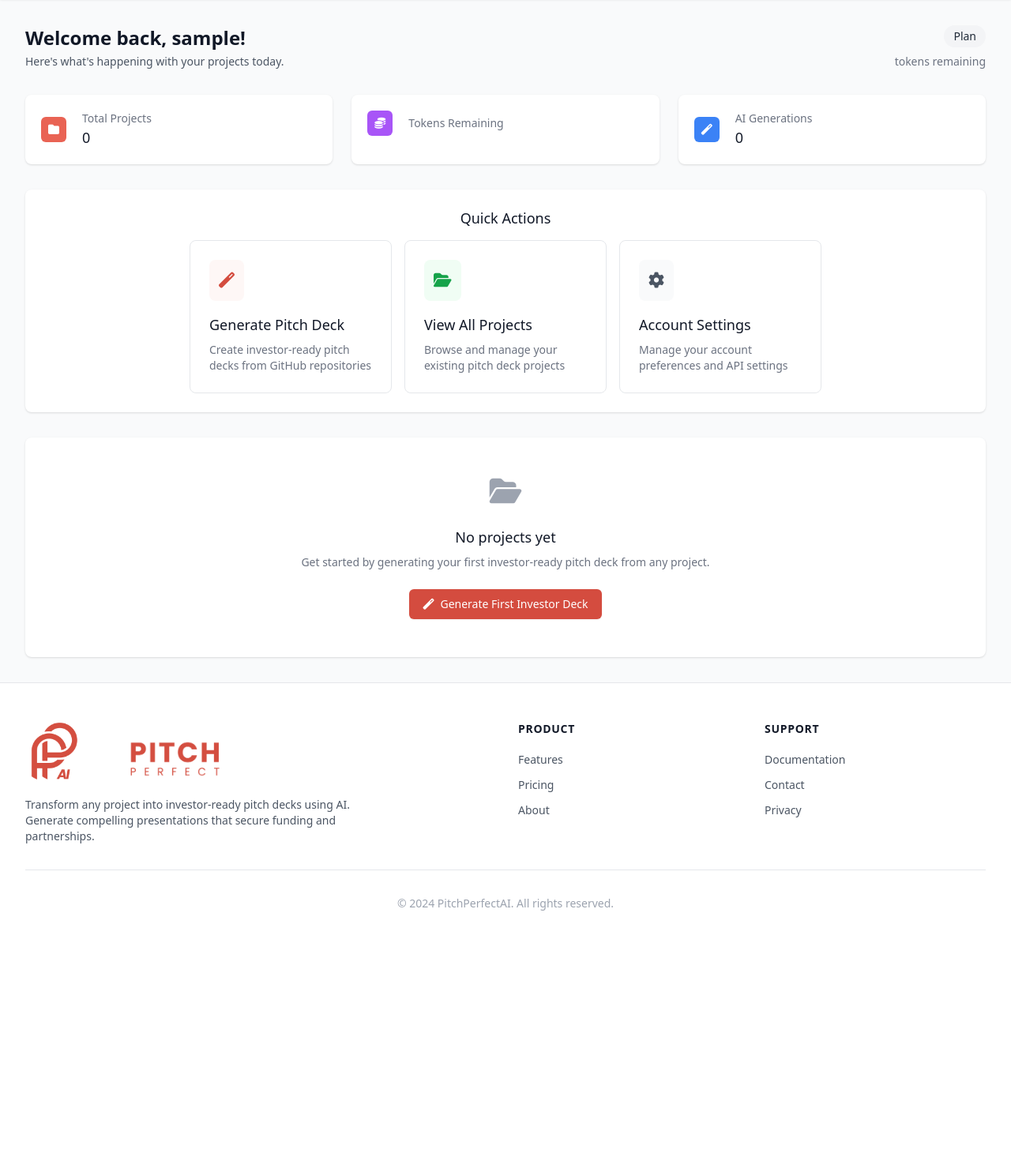
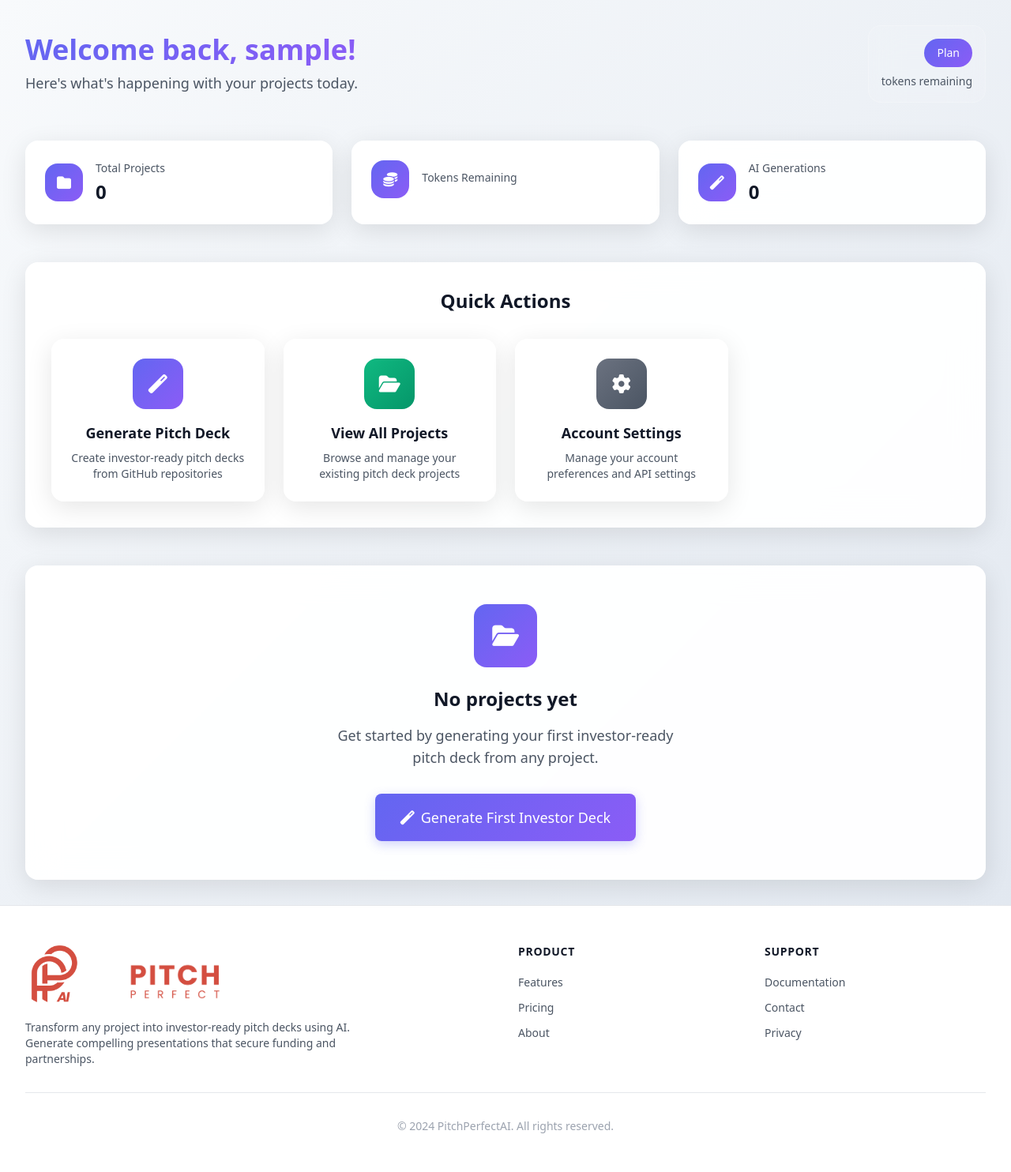
Before and after one commit to ctoriola/synoptic-webapp, a Flask app: page /dashboard/ in a window 1280 px wide. Shown: the part 97-1581 px from the top of the page at 79% size. Before the commit the page ends 1250 px from the top, so only its background shows below. Run offline with Flask 3, Linux system fonts and the light colour scheme; the visitor is signed in with stand-in values (Sample User, id 1); some libraries are stand-ins or nearby versions.

Commit message:
ui update

```diff
--- a/static/css/main.css
+++ b/static/css/main.css
@@ -149,34 +149,156 @@
 
 /* Custom CSS for Synoptic */
 
-/* Coral/Peach Color Palette */
+/* Modern Gradient Color Palette */
 :root {
-    --primary-50: #fef7f6;
-    --primary-100: #fdeeed;
-    --primary-200: #ff9081;
-    --primary-300: #ff8678;
-    --primary-400: #ed7f73;
-    --primary-500: #e96354;
-    --primary-600: #d44c3f;
-    --primary-700: #b73a2f;
-    --primary-800: #97312a;
-    --primary-900: #7d2d28;
+    --primary: #6366f1;
+    --primary-light: #8b5cf6;
+    --primary-dark: #4f46e5;
+    --secondary: #8b5cf6;
+    --accent: #06b6d4;
+    --success: #10b981;
+    --warning: #f59e0b;
+    --error: #ef4444;
+    --gray-50: #f9fafb;
+    --gray-100: #f3f4f6;
+    --gray-200: #e5e7eb;
+    --gray-300: #d1d5db;
+    --gray-400: #9ca3af;
+    --gray-500: #6b7280;
+    --gray-600: #4b5563;
+    --gray-700: #374151;
+    --gray-800: #1f2937;
+    --gray-900: #111827;
+
+    /* Gradient backgrounds */
+    --gradient-primary: linear-gradient(135deg, var(--primary) 0%, var(--secondary) 100%);
+    --gradient-hero: linear-gradient(135deg, #6366f1 0%, #8b5cf6 100%);
+    --gradient-card: linear-gradient(145deg, rgba(255,255,255,0.1) 0%, rgba(255,255,255,0.05) 100%);
 }
 
-/* Force coral colors in dark mode */
-@media (prefers-color-scheme: dark) {
-    :root {
-        --primary-50: #fef7f6 !important;
-        --primary-100: #fdeeed !important;
-        --primary-200: #ff9081 !important;
-        --primary-300: #ff8678 !important;
-        --primary-400: #ed7f73 !important;
-        --primary-500: #e96354 !important;
-        --primary-600: #d44c3f !important;
-        --primary-700: #b73a2f !important;
-        --primary-800: #97312a !important;
-        --primary-900: #7d2d28 !important;
+/* Modern animations and transitions */
+* {
+    transition: all 0.3s cubic-bezier(0.4, 0, 0.2, 1);
+}
+
+.animate-fade-in {
+    animation: fadeIn 0.6s ease-out;
+}
+
+.animate-slide-up {
+    animation: slideUp 0.8s ease-out;
+}
+
+.animate-scale-in {
+    animation: scaleIn 0.5s ease-out;
+}
+
+@keyframes fadeIn {
+    from { opacity: 0; }
+    to { opacity: 1; }
+}
+
+@keyframes slideUp {
+    from {
+        opacity: 0;
+        transform: translateY(30px);
     }
+    to {
+        opacity: 1;
+        transform: translateY(0);
+    }
+}
+
+@keyframes scaleIn {
+    from {
+        opacity: 0;
+        transform: scale(0.95);
+    }
+    to {
+        opacity: 1;
+        transform: scale(1);
+    }
+}
+
+/* Modern button styles */
+.btn-primary {
+    background: var(--gradient-primary);
+    color: white;
+    border: none;
+    padding: 0.75rem 1.5rem;
+    border-radius: 0.5rem;
+    font-weight: 500;
+    transition: all 0.3s ease;
+    box-shadow: 0 4px 14px 0 rgba(99, 102, 241, 0.3);
+}
+
+.btn-primary:hover {
+    transform: translateY(-2px);
+    box-shadow: 0 8px 25px 0 rgba(99, 102, 241, 0.4);
+}
+
+.btn-secondary {
+    background: rgba(255, 255, 255, 0.1);
+    backdrop-filter: blur(10px);
+    color: white;
+    border: 1px solid rgba(255, 255, 255, 0.2);
+    padding: 0.75rem 1.5rem;
+    border-radius: 0.5rem;
+    font-weight: 500;
+    transition: all 0.3s ease;
+}
+
+.btn-secondary:hover {
+    background: rgba(255, 255, 255, 0.2);
+    transform: translateY(-1px);
+}
+
+/* Modern card styles */
+.modern-card {
+    background: rgba(255, 255, 255, 0.95);
+    backdrop-filter: blur(20px);
+    border: 1px solid rgba(255, 255, 255, 0.2);
+    border-radius: 1rem;
+    box-shadow: 0 8px 32px rgba(0, 0, 0, 0.1);
+    transition: all 0.3s ease;
+}
+
+.modern-card:hover {
+    transform: translateY(-4px);
+    box-shadow: 0 20px 40px rgba(0, 0, 0, 0.15);
+}
+
+/* Gradient text */
+.gradient-text {
+    background: var(--gradient-primary);
+    -webkit-background-clip: text;
+    -webkit-text-fill-color: transparent;
+    background-clip: text;
+}
+
+/* Glass morphism effect */
+.glass {
+    background: rgba(255, 255, 255, 0.1);
+    backdrop-filter: blur(20px);
+    border: 1px solid rgba(255, 255, 255, 0.2);
+    border-radius: 1rem;
+}
+
+/* Modern input styles */
+.modern-input {
+    background: rgba(255, 255, 255, 0.9);
+    border: 1px solid rgba(255, 255, 255, 0.3);
+    border-radius: 0.75rem;
+    padding: 0.875rem 1rem;
+    transition: all 0.3s ease;
+    backdrop-filter: blur(10px);
+}
+
+.modern-input:focus {
+    outline: none;
+    border-color: var(--primary);
+    box-shadow: 0 0 0 3px rgba(99, 102, 241, 0.1);
+    background: rgba(255, 255, 255, 0.95);
 }
 
 /* Override Tailwind primary colors with coral */
--- a/templates/dashboard/index.html
+++ b/templates/dashboard/index.html
@@ -3,100 +3,88 @@
 {% block title %}Dashboard - Synoptic{% endblock %}
 
 {% block content %}
+<!-- Modern gradient background -->
+<div class="min-h-screen" style="background: linear-gradient(135deg, #f8fafc 0%, #e2e8f0 100%);">
     <div class="max-w-7xl mx-auto px-4 sm:px-6 lg:px-8 py-8">
         <!-- Header -->
-    <div class="mb-8">
+        <div class="mb-12 animate-fade-in">
             <div class="flex flex-col sm:flex-row sm:justify-between sm:items-center gap-4">
                 <div>
-                <h1 class="text-2xl font-bold text-gray-900">Welcome back, {{ current_user.username }}!</h1>
-                <p class="mt-1 text-sm text-gray-600">Here's what's happening with your projects today.</p>
+                    <h1 class="text-4xl font-bold gradient-text mb-2">Welcome back, {{ current_user.username }}!</h1>
+                    <p class="text-lg text-gray-600">Here's what's happening with your projects today.</p>
                 </div>
+                <div class="glass p-4 rounded-2xl">
                     <div class="flex flex-col sm:text-right gap-2">
-                <span class="inline-flex items-center px-3 py-1 rounded-full text-sm font-medium w-fit sm:ml-auto
-                    {% if current_user.account_tier == 'pro' %}bg-purple-100 text-purple-800
-                    {% elif current_user.account_tier == 'basic' %}bg-blue-100 text-blue-800
-                    {% else %}bg-gray-100 text-gray-800{% endif %}">
+                        <span class="inline-flex items-center px-4 py-2 rounded-full text-sm font-medium w-fit sm:ml-auto
+                            {% if current_user.account_tier == 'pro' %}text-white{% else %}text-white{% endif %}"
+                            style="background: var(--gradient-primary);">
                             {{ current_user.account_tier|title }} Plan
                         </span>
-                <p class="text-sm text-gray-500">{{ current_user.tokens }} tokens remaining</p>
+                        <p class="text-sm text-gray-600 font-medium">{{ current_user.tokens }} tokens remaining</p>
+                    </div>
                 </div>
             </div>
         </div>
 
         <!-- Stats Cards -->
-    <div class="grid grid-cols-1 md:grid-cols-3 gap-6 mb-8">
-        <div class="bg-white overflow-hidden shadow rounded-lg">
-            <div class="p-5">
+        <div class="grid grid-cols-1 md:grid-cols-3 gap-6 mb-12">
+            <div class="modern-card p-6 animate-slide-up">
                 <div class="flex items-center">
                     <div class="flex-shrink-0">
-                        <div class="w-8 h-8 bg-primary-500 rounded-md flex items-center justify-center">
-                            <i class="fas fa-folder text-white text-sm"></i>
+                        <div class="w-12 h-12 rounded-2xl flex items-center justify-center" style="background: var(--gradient-primary);">
+                            <i class="fas fa-folder text-white text-lg"></i>
                         </div>
                     </div>
-                    <div class="ml-5 w-0 flex-1">
-                        <dl>
-                            <dt class="text-sm font-medium text-gray-500 truncate">Total Projects</dt>
-                            <dd class="text-lg font-medium text-gray-900">{{ stats.total_projects }}</dd>
-                        </dl>
-                    </div>
+                    <div class="ml-4 flex-1">
+                        <dt class="text-sm font-medium text-gray-600 mb-1">Total Projects</dt>
+                        <dd class="text-2xl font-bold text-gray-900">{{ stats.total_projects }}</dd>
                     </div>
                 </div>
             </div>
 
-        <div class="bg-white overflow-hidden shadow rounded-lg">
-            <div class="p-5">
+            <div class="modern-card p-6 animate-slide-up" style="animation-delay: 0.1s;">
                 <div class="flex items-center">
                     <div class="flex-shrink-0">
-                        <div class="w-8 h-8 bg-purple-500 rounded-md flex items-center justify-center">
-                            <i class="fas fa-coins text-white text-sm"></i>
+                        <div class="w-12 h-12 rounded-2xl flex items-center justify-center" style="background: var(--gradient-primary);">
+                            <i class="fas fa-coins text-white text-lg"></i>
                         </div>
                     </div>
-                    <div class="ml-5 w-0 flex-1">
-                        <dl>
-                            <dt class="text-sm font-medium text-gray-500 truncate">Tokens Remaining</dt>
-                            <dd class="text-lg font-medium text-gray-900">{{ current_user.tokens }}</dd>
-                        </dl>
-                    </div>
+                    <div class="ml-4 flex-1">
+                        <dt class="text-sm font-medium text-gray-600 mb-1">Tokens Remaining</dt>
+                        <dd class="text-2xl font-bold text-gray-900">{{ current_user.tokens }}</dd>
                     </div>
                 </div>
             </div>
 
-        <div class="bg-white overflow-hidden shadow rounded-lg">
-            <div class="p-5">
+            <div class="modern-card p-6 animate-slide-up" style="animation-delay: 0.2s;">
                 <div class="flex items-center">
                     <div class="flex-shrink-0">
-                        <div class="w-8 h-8 bg-blue-500 rounded-md flex items-center justify-center">
-                            <i class="fas fa-magic text-white text-sm"></i>
+                        <div class="w-12 h-12 rounded-2xl flex items-center justify-center" style="background: var(--gradient-primary);">
+                            <i class="fas fa-magic text-white text-lg"></i>
                         </div>
                     </div>
-                    <div class="ml-5 w-0 flex-1">
-                        <dl>
-                            <dt class="text-sm font-medium text-gray-500 truncate">AI Generations</dt>
-                            <dd class="text-lg font-medium text-gray-900">{{ stats.total_projects }}</dd>
-                        </dl>
-                    </div>
+                    <div class="ml-4 flex-1">
+                        <dt class="text-sm font-medium text-gray-600 mb-1">AI Generations</dt>
+                        <dd class="text-2xl font-bold text-gray-900">{{ stats.total_projects }}</dd>
                     </div>
                 </div>
             </div>
         </div>
 
         <!-- Quick Actions -->
-    <div class="bg-white shadow rounded-lg mb-8">
-        <div class="px-4 py-5 sm:p-6">
-            <h3 class="text-lg leading-6 font-medium text-gray-900 mb-4 text-center">Quick Actions</h3>
-            <div class="flex justify-center gap-4 max-w-5xl mx-auto overflow-x-auto">
+        <div class="modern-card p-8 mb-12 animate-scale-in">
+            <h3 class="text-2xl font-bold text-gray-900 mb-8 text-center">Quick Actions</h3>
+            <div class="grid grid-cols-1 md:grid-cols-2 lg:grid-cols-4 gap-6">
                 <a href="{{ url_for('dashboard.generator') }}"
-                   class="relative group bg-white p-6 focus-within:ring-2 focus-within:ring-inset focus-within:ring-primary-500 border border-gray-200 rounded-lg hover:border-primary-300 transition-colors w-64 flex-shrink-0">
-                    <div>
-                        <span class="rounded-lg inline-flex p-3 bg-primary-50 text-primary-600 ring-4 ring-white">
-                            <i class="fas fa-magic text-xl"></i>
-                        </span>
+                   class="modern-card p-6 group hover:scale-105 transition-all duration-300">
+                    <div class="text-center">
+                        <div class="w-16 h-16 rounded-2xl mx-auto mb-4 flex items-center justify-center" style="background: var(--gradient-primary);">
+                            <i class="fas fa-magic text-2xl text-white"></i>
                         </div>
-                    <div class="mt-4">
-                        <h3 class="text-lg font-medium text-gray-900">
+                        <h4 class="text-lg font-bold text-gray-900 mb-2">
                             Generate Pitch Deck
-                        </h3>
-                        <p class="mt-2 text-sm text-gray-500">
+                        </h4>
+                        <p class="text-sm text-gray-600">
                             Create investor-ready pitch decks from GitHub repositories
                         </p>
                     </div>
@@ -104,17 +92,15 @@
 
                 {% if current_user.github_id %}
                 <a href="{{ url_for('auth.request_repo_access') if not current_user.github_token else url_for('auth.select_repo') }}"
-                   class="relative group bg-white p-6 focus-within:ring-2 focus-within:ring-inset focus-within:ring-primary-500 border border-gray-200 rounded-lg hover:border-primary-300 transition-colors w-64 flex-shrink-0">
-                    <div>
-                        <span class="rounded-lg inline-flex p-3 bg-gray-900 text-white ring-4 ring-white">
-                            <i class="fab fa-github text-xl"></i>
-                        </span>
+                   class="modern-card p-6 group hover:scale-105 transition-all duration-300">
+                    <div class="text-center">
+                        <div class="w-16 h-16 rounded-2xl mx-auto mb-4 flex items-center justify-center bg-gray-900">
+                            <i class="fab fa-github text-2xl text-white"></i>
                         </div>
-                    <div class="mt-4">
-                        <h3 class="text-lg font-medium text-gray-900">
+                        <h4 class="text-lg font-bold text-gray-900 mb-2">
                             Select from GitHub
-                        </h3>
-                        <p class="mt-2 text-sm text-gray-500">
+                        </h4>
+                        <p class="text-sm text-gray-600">
                             Quick-start with your GitHub repositories
                         </p>
                     </div>
@@ -122,96 +108,89 @@
                 {% endif %}
 
                 <a href="{{ url_for('dashboard.projects') }}"
-                   class="relative group bg-white p-6 focus-within:ring-2 focus-within:ring-inset focus-within:ring-primary-500 border border-gray-200 rounded-lg hover:border-primary-300 transition-colors w-64 flex-shrink-0">
-                    <div>
-                        <span class="rounded-lg inline-flex p-3 bg-green-50 text-green-600 ring-4 ring-white">
-                            <i class="fas fa-folder-open text-xl"></i>
-                        </span>
+                   class="modern-card p-6 group hover:scale-105 transition-all duration-300">
+                    <div class="text-center">
+                        <div class="w-16 h-16 rounded-2xl mx-auto mb-4 flex items-center justify-center" style="background: linear-gradient(135deg, #10b981 0%, #059669 100%);">
+                            <i class="fas fa-folder-open text-2xl text-white"></i>
                         </div>
-                    <div class="mt-4">
-                        <h3 class="text-lg font-medium text-gray-900">
+                        <h4 class="text-lg font-bold text-gray-900 mb-2">
                             View All Projects
-                        </h3>
-                        <p class="mt-2 text-sm text-gray-500">
+                        </h4>
+                        <p class="text-sm text-gray-600">
                             Browse and manage your existing pitch deck projects
                         </p>
                     </div>
                 </a>
 
                 <a href="{{ url_for('dashboard.settings') }}"
-                   class="relative group bg-white p-6 focus-within:ring-2 focus-within:ring-inset focus-within:ring-primary-500 border border-gray-200 rounded-lg hover:border-primary-300 transition-colors w-64 flex-shrink-0">
-                    <div>
-                        <span class="rounded-lg inline-flex p-3 bg-gray-50 text-gray-600 ring-4 ring-white">
-                            <i class="fas fa-cog text-xl"></i>
-                        </span>
+                   class="modern-card p-6 group hover:scale-105 transition-all duration-300">
+                    <div class="text-center">
+                        <div class="w-16 h-16 rounded-2xl mx-auto mb-4 flex items-center justify-center" style="background: linear-gradient(135deg, #6b7280 0%, #4b5563 100%);">
+                            <i class="fas fa-cog text-2xl text-white"></i>
                         </div>
-                    <div class="mt-4">
-                        <h3 class="text-lg font-medium text-gray-900">
+                        <h4 class="text-lg font-bold text-gray-900 mb-2">
                             Account Settings
-                        </h3>
-                        <p class="mt-2 text-sm text-gray-500">
+                        </h4>
+                        <p class="text-sm text-gray-600">
                             Manage your account preferences and API settings
                         </p>
                     </div>
                 </a>
             </div>
         </div>
-    </div>
 
         <!-- Recent Projects -->
         {% if recent_projects %}
-    <div class="bg-white shadow rounded-lg">
-        <div class="px-4 py-5 sm:p-6">
-            <div class="flex items-center justify-between mb-4">
-                <h3 class="text-lg leading-6 font-medium text-gray-900">Recent Projects</h3>
-                <a href="{{ url_for('dashboard.projects') }}" class="text-sm text-primary-600 hover:text-primary-500">
+        <div class="modern-card p-8 animate-fade-in">
+            <div class="flex items-center justify-between mb-6">
+                <h3 class="text-2xl font-bold text-gray-900">Recent Projects</h3>
+                <a href="{{ url_for('dashboard.projects') }}" class="text-sm gradient-text font-medium hover:opacity-80 transition-opacity">
                     View all <i class="fas fa-arrow-right ml-1"></i>
                 </a>
             </div>
             <div class="space-y-4">
                 {% for project in recent_projects %}
-                <div class="flex flex-col sm:flex-row sm:items-center sm:justify-between p-4 border border-gray-200 rounded-lg hover:border-primary-300 transition-colors gap-3">
+                <div class="modern-card p-6 hover:scale-[1.02] transition-all duration-300">
+                    <div class="flex flex-col sm:flex-row sm:items-center sm:justify-between gap-4">
                         <div class="flex items-center space-x-4 min-w-0 flex-1">
                             <div class="flex-shrink-0">
-                            <div class="w-10 h-10 bg-gray-800 rounded-lg flex items-center justify-center">
-                                <i class="fab fa-github text-white"></i>
+                                <div class="w-12 h-12 bg-gray-900 rounded-2xl flex items-center justify-center">
+                                    <i class="fab fa-github text-white text-lg"></i>
                                 </div>
                             </div>
                             <div class="min-w-0 flex-1">
-                            <h4 class="text-sm font-medium text-gray-900 truncate">{{ project.title }}</h4>
-                            <p class="text-sm text-gray-500 truncate">{{ project.repo_owner }}/{{ project.repo_name }}</p>
-                            <p class="text-xs text-gray-400">{{ project.created_at.strftime('%B %d, %Y') }}</p>
+                                <h4 class="text-lg font-bold text-gray-900 truncate">{{ project.title }}</h4>
+                                <p class="text-sm text-gray-600 truncate">{{ project.repo_owner }}/{{ project.repo_name }}</p>
+                                <p class="text-xs text-gray-500">{{ project.created_at.strftime('%B %d, %Y') }}</p>
                             </div>
                         </div>
-                    <div class="flex items-center space-x-2 flex-shrink-0">
+                        <div class="flex-shrink-0">
                             <a href="{{ url_for('dashboard.project_detail', project_id=project.id) }}"
-                           class="inline-flex items-center px-3 py-1.5 border border-transparent text-xs font-medium rounded-md text-white bg-primary-600 hover:bg-primary-700 focus:outline-none focus:ring-2 focus:ring-offset-2 focus:ring-primary-500">
+                               class="btn-primary px-4 py-2 text-sm inline-flex items-center">
+                                <i class="fas fa-eye mr-2"></i>
                                 View Project
                             </a>
+                        </div>
                     </div>
                 </div>
                 {% endfor %}
             </div>
         </div>
-    </div>
         {% else %}
         <!-- Empty State -->
-    <div class="bg-white shadow rounded-lg">
-        <div class="px-4 py-12 sm:px-6 lg:px-8 text-center">
-            <div class="mx-auto h-12 w-12 text-gray-400">
-                <i class="fas fa-folder-open text-4xl"></i>
+        <div class="modern-card p-12 text-center animate-fade-in">
+            <div class="w-20 h-20 rounded-2xl mx-auto mb-6 flex items-center justify-center" style="background: var(--gradient-primary);">
+                <i class="fas fa-folder-open text-3xl text-white"></i>
             </div>
-            <h3 class="mt-4 text-lg font-medium text-gray-900">No projects yet</h3>
-            <p class="mt-2 text-sm text-gray-500">Get started by generating your first investor-ready pitch deck from any project.</p>
-            <div class="mt-6">
+            <h3 class="text-2xl font-bold text-gray-900 mb-4">No projects yet</h3>
+            <p class="text-lg text-gray-600 mb-8 max-w-md mx-auto">Get started by generating your first investor-ready pitch deck from any project.</p>
             <a href="{{ url_for('dashboard.generator') }}"
-                   class="inline-flex items-center px-4 py-2 border border-transparent shadow-sm text-sm font-medium rounded-md text-white bg-primary-600 hover:bg-primary-700 focus:outline-none focus:ring-2 focus:ring-offset-2 focus:ring-primary-500">
+               class="btn-primary text-lg px-8 py-4 inline-flex items-center">
                 <i class="fas fa-magic mr-2"></i>
                 Generate First Investor Deck
             </a>
         </div>
+        {% endif %}
     </div>
 </div>
-    {% endif %}
-</div>
 {% endblock %}
```
Also changed, not shown: templates/landing.html (+86 -78 lines). Lines whose indentation alone changed are shown as unchanged.
